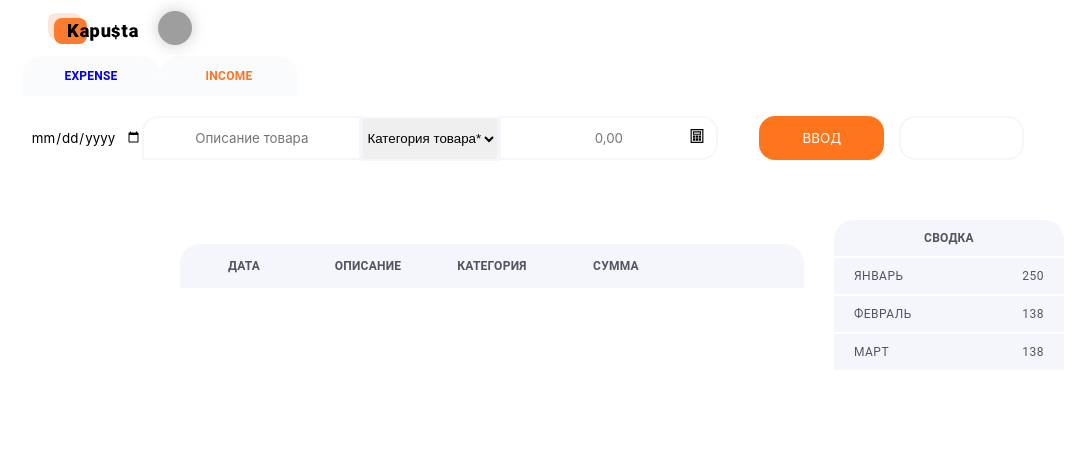
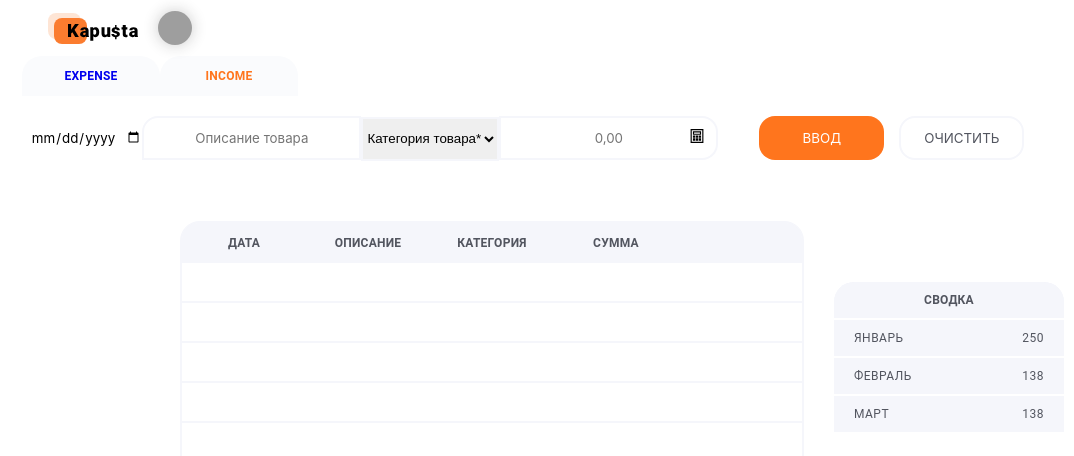
Before and after one commit to YelyzavetaLukianova/Money-project-react, a React (Create React App) app: page /income in a window 1280 px wide. Shown: the top 456 px of the page, without its empty margins (18-1092 px from the left). Built offline with nearby package versions, Linux system fonts and the light colour scheme; grey boxes are pictures that could not be loaded.

Commit message:
add table

```diff
--- a/src/components/CashFlow/CashFlow.jsx
+++ b/src/components/CashFlow/CashFlow.jsx
@@ -1,4 +1,5 @@
-import React from 'react';
+import { useState, useEffect } from 'react';
+
 import { FaTrashAlt } from 'react-icons/fa';
 import s from './CashFlow.module.css';
 
@@ -6,9 +7,19 @@ const classsTabRight = s.tab + ' ' + s.right_tab;
 const classsTabLeft = s.tab + ' ' + s.left_tab;
 
 const CashFlow = ({ arey }) => {
+  const [emptyArray, setEmptyArray] = useState([]);
+
+  useEffect(() => {
+    if (arey.length >= 9) return;
+    const arrayLength = 9 - arey.length;
+    const newArray = new Array(arrayLength).fill(5);
+
+    setEmptyArray(newArray);
+  }, [arey.length]);
+
   return (
     <div>
-      <table className={s.table23}>
+      <table className={`${s.table23} ${s.scrollbar}`}>
         <thead>
           <tr>
             <th className={classsTabLeft}>ДАТА</th>
@@ -18,7 +29,8 @@ const CashFlow = ({ arey }) => {
             <th className={classsTabRight}>УДАЛЕНИЕ</th>
           </tr>
         </thead>
-        <tbody>
+
+        <tbody className={s.scrollbar}>
           {!!arey.length &&
             arey.map(({ date, name, category, amount, id }) => (
               <tr key={id} className={s.field}>
@@ -33,6 +45,17 @@ const CashFlow = ({ arey }) => {
                 </td>
               </tr>
             ))}
+          {emptyArray.map((_, idx) => {
+            return (
+              <tr key={idx}>
+                <td className={s.emptyLine}></td>
+                <td className={s.emptyLine}></td>
+                <td className={s.emptyLine}></td>
+                <td className={s.emptyLine}></td>
+                <td className={s.emptyLine}></td>
+              </tr>
+            );
+          })}
         </tbody>
       </table>
     </div>
--- a/src/components/CashFlow/CashFlow.module.css
+++ b/src/components/CashFlow/CashFlow.module.css
@@ -30,6 +30,8 @@
   -webkit-border-horizontal-spacing: 0px;
   -webkit-border-vertical-spacing: 0px;
   border: 2px solid #f5f6fb;
+  width: 124px;
+  table-layout: fixed;
 }
 .string {
   border-bottom: 2px solid #f5f6fb;
@@ -49,4 +51,71 @@
 
   text-align: center;
   letter-spacing: 0.04em;
+  height: 40px;
 }
+.emptyLine {
+  height: 40px;
+  border-bottom: 2px solid #f5f6fb;
+}
+
+html,
+body {
+  scrollbar-color: tomato #f0ac7b3b; /* «цвет ползунка» «цвет полосы скроллбара» */
+  scrollbar-width: thin; /* толщина */
+}
+
+/* полоса прокрутки (скроллбар) */
+::-webkit-scrollbar {
+  width: 10px; /* ширина для вертикального скролла */
+  height: 7px; /* высота для горизонтального скролла */
+  background-color: #f0ac7b3b;
+}
+
+/* ползунок скроллбара */
+::-webkit-scrollbar-thumb {
+  background-color: var(--accent-color);
+  border-radius: 50px;
+  box-shadow: inset 1px 1px 5px #f7f3fa;
+}
+
+::-webkit-scrollbar-thumb:hover {
+  background-color: #cf4e03;
+}
+
+.scrollbar::-webkit-scrollbar {
+  width: 4px;
+  height: 5px;
+  background-color: #e69a642c;
+}
+.scrollbar::-webkit-scrollbar-thumb {
+  background-color: tomato;
+  border-radius: 50px;
+  box-shadow: inset 1px 1px 4px #f7f3fa;
+}
+
+.scrollbar::-webkit-scrollbar-thumb:hover {
+  background-color: #c24a05;
+}
+.scrollbar {
+  max-width: 100%;
+  height: 40px;
+  overflow: auto;
+}
+
+/* .scrollbar {
+  ::-webkit-scrollbar {
+    width: 4px;
+    height: 5px;
+    background-color: #e69a642c;
+  }
+
+  ::-webkit-scrollbar-thumb {
+    background-color: var(--accent-color);
+    border-radius: 50px;
+    box-shadow: inset 1px 1px 4px #f7f3fa;
+  }
+
+  ::-webkit-scrollbar-thumb:hover {
+    background-color: #c24a05;
+  }
+} */
--- a/src/components/Expense/Expense.jsx
+++ b/src/components/Expense/Expense.jsx
@@ -8,6 +8,10 @@ import CashFlow from '../CashFlow/CashFlow';
 import Button from '../../common/Button/Button';
 import { nanoid } from 'nanoid';
 import s from './Expense.module.css';
+import { useLocation } from 'react-router';
+import { useEffect } from 'react';
+
+import { getExpenseCategories } from '../../services/kapusta-api';
 
 const classsLeft = s.input + ' ' + s.left_input;
 const classsRight = s.input + ' ' + s.right_input;
@@ -66,10 +70,21 @@ const INITIAL_STATE = {
 const Expense = () => {
   const [formData, setFormData] = useState({ ...INITIAL_STATE });
   const [expense, setExpense] = useState([]);
+  const [categoryBack, setCategoryBack] = useState([]);
+
+  useEffect(() => {
+    const getCategoryExen = async () => {
+      const arrayCat = await getExpenseCategories();
+      console.log(`arrayCat`, arrayCat);
+    };
+    getCategoryExen();
+  }, []);
+
+  const location = useLocation();
+
+  console.log(`location`, location);
 
   const { date, name, category, amount } = formData;
-
-  console.log(`expense`, expense);
 
   const handleChange = e => {
     const { name, value } = e.target;
--- a/src/components/Expense/Expense.module.css
+++ b/src/components/Expense/Expense.module.css
@@ -64,13 +64,16 @@
   margin-top: 0;
   background-color: #ffff;
   border: 2px solid #f5f6fb;
+  color: #52555f;
 }
 .btnClean:hover {
-  background-color: rgb(20, 167, 167);
+  background-color: rgb(150, 180, 180);
+  box-shadow: 0px 4px 4px 0px rgba(0, 0, 0, 0.25);
 }
 .table {
   display: flex;
   align-items: center;
   justify-content: center;
   flex-wrap: wrap;
+  padding-top: 60px;
 }
--- a/src/components/Income/Income.module.css
+++ b/src/components/Income/Income.module.css
@@ -66,6 +66,7 @@
   margin-top: 0;
   background-color: #ffff;
   border: 2px solid #f5f6fb;
+  color: #52555f;
 }
 .btnClean:hover {
   background-color: rgb(20, 167, 167);
@@ -75,4 +76,5 @@
   align-items: center;
   justify-content: center;
   flex-wrap: wrap;
+  padding-top: 60px;
 }
--- a/src/components/Summary/Summary.module.css
+++ b/src/components/Summary/Summary.module.css
@@ -1,5 +1,5 @@
 .summary {
-  margin-top: 59px;
+  margin-top: -130px;
   margin-left: 30px;
   background-color: #f5f6fb;
   border-radius: 20px 20px 0px 0px;
```
